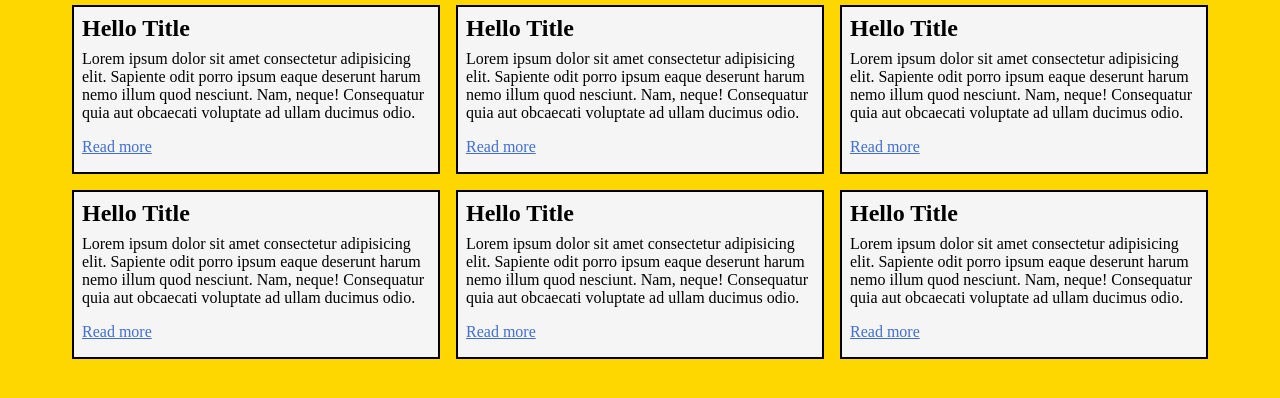
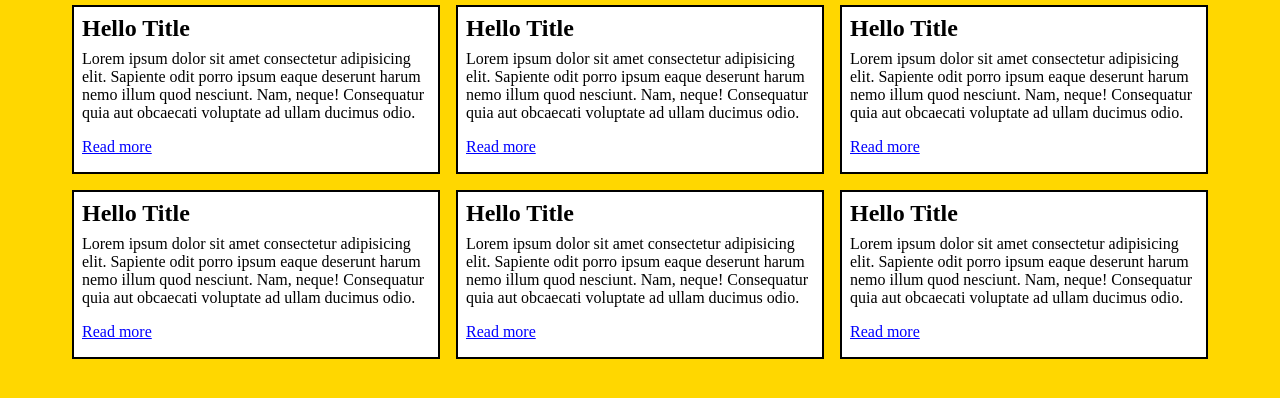
Before and after one commit to 202251138/HANDS-ON_EXERCISE_NO.-9-B14, a plain HTML site: page index.html in a window 1280 px wide. Shown: the part 132-530 px from the top of the page. Drawn offline with Linux system fonts and the light colour scheme.

Commit message:
Update style.css

```diff
--- a/css/style.css
+++ b/css/style.css
@@ -24,7 +24,7 @@ h1 {
 display: inline-block;
 border: 2px solid;
 padding: 0.25rem;
-background-color: whitesmoke;
+background-color: white;
 }
 
 .container10{
@@ -34,7 +34,7 @@ background-color: whitesmoke;
 .containers{
 border: 2px solid;
 padding: 0.5rem;
-background-color: whitesmoke;
+background-color: white;
 
 }
 
@@ -133,10 +133,10 @@ grid-template-areas:
   }
 
 a{
-color: rgb(64, 110, 209);
+color:blue;
 }
 a:hover, a:focus {
-background-color: rgb(130, 255, 255);
+background-color: skyblue;
 }
 a:active{
 color: red;
```
